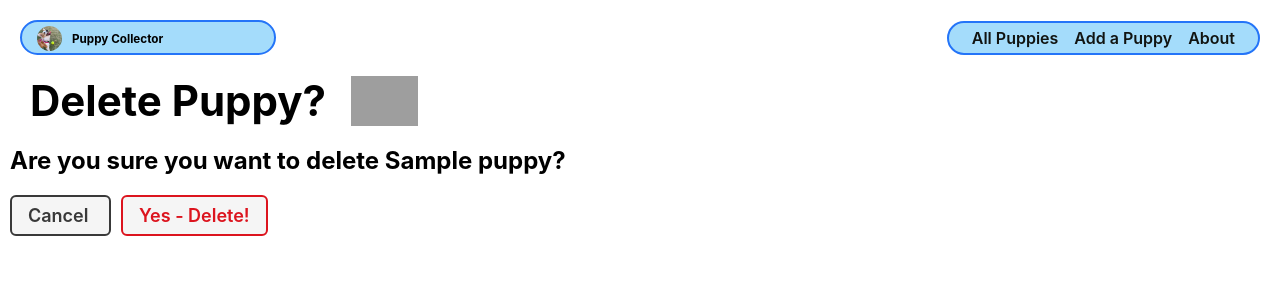
After one commit to andrea1234321/puppy-collector, a Django app: template main_app/templates/main_app/puppy_confirm_delete.html in a window 1280 px wide. The commit adds this page. Shown: the top 300 px of the page. Run offline with Django 4.2, Linux system fonts and the light colour scheme; the template is opened without the code that fills it: values that come from a table or form of the project are taken from there, others are empty; tables that the repository leaves empty hold one stand-in row (values such as "Sample post"); grey boxes are pictures that could not be loaded.

Commit message:
finish delete and edit functionality

```diff
--- /dev/null
+++ b/main_app/templates/main_app/puppy_confirm_delete.html
@@ -0,0 +1,23 @@
+{% extends 'base.html' %}
+{% load static %}
+
+{% block content %}
+
+<div class="page-header">
+  <h1>Delete Puppy?</h1>
+  <img src="{% static 'images/nerd-puppy.svg' %}" alt="A puppy using a computer"/>
+</div>
+<h2>Are you sure you want to delete {{ puppy.name }}?</h2>
+
+<form action="" method="post" class="form">
+  {% csrf_token %}
+  <a
+    href="{% url 'puppy-detail' puppy.id %}"
+    class="btn secondary"
+  >
+    Cancel
+  </a>
+  <button type="submit" class="btn danger">Yes - Delete!</button>
+</form>
+
+{% endblock %}
--- a/main_app/templates/main_app/puppy_form.html
+++ b/main_app/templates/main_app/puppy_form.html
@@ -8,7 +8,11 @@
 {% block content %}
 
 <div class="page-header">
-  <h1>Add a Puppy</h1>
+  {% if puppy %}
+    <h1>Edit {{ puppy.name}}</h1>
+  {% else %}
+    <h1>Add a Puppy</h1>
+  {% endif %}
   <img src="{% static 'images/nerd-cat.svg' %}" alt="A puppy using a computer"/>
 </div>
 {% comment %}
--- a/main_app/templates/puppies/detail.html
+++ b/main_app/templates/puppies/detail.html
@@ -26,7 +26,7 @@
       <h2>A {{ puppy.breed }} puppy.</h2>
     {% endif %}
     <p>{{ puppy.description }}</p>
-    <div>
+    <div class="puppy-actions">
       <a href="{% url 'puppy-update' puppy.id %}" class="btn warn">Edit</a>
       <a href="{% url 'puppy-delete' puppy.id %}" class="btn danger">Delete</a>
     </div>
```
Also changed, not shown: main_app/views.py (+13 -11 lines).
